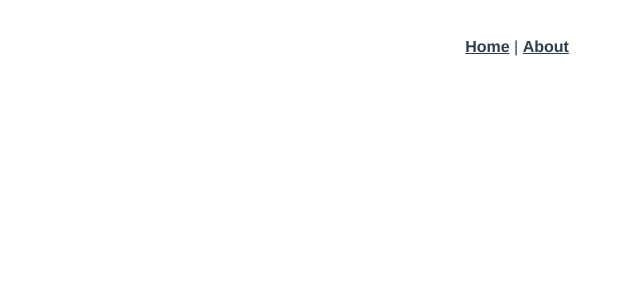
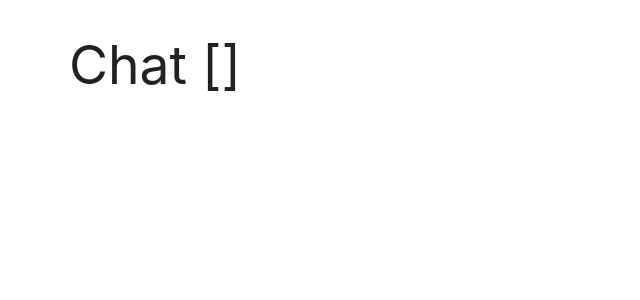
Before and after one commit to Djarid/netninja, a Vue app in the folder vue+firebase/ninja-chat/: page /chat in a window 1280 px wide. Shown: the top 300 px of the page, without its empty margins (123-763 px from the left). Built offline with nearby package versions, Linux system fonts and the light colour scheme.

Commit message:
lesson 62 - Props via routes

```diff
--- a/vue+firebase/ninja-chat/public/index.html
+++ b/vue+firebase/ninja-chat/public/index.html
@@ -4,6 +4,12 @@
     <meta charset="utf-8">
     <meta http-equiv="X-UA-Compatible" content="IE=edge">
     <meta name="viewport" content="width=device-width,initial-scale=1.0">
+    <!--Import Google Icon Font-->
+    <link href="https://fonts.googleapis.com/icon?family=Material+Icons" rel="stylesheet">
+
+    <!-- Compiled and minified CSS -->
+    <link rel="stylesheet" href="https://cdnjs.cloudflare.com/ajax/libs/materialize/1.0.0/css/materialize.min.css">
+
     <link rel="icon" href="<%= BASE_URL %>favicon.ico">
     <title><%= htmlWebpackPlugin.options.title %></title>
   </head>
--- a/vue+firebase/ninja-chat/src/App.vue
+++ b/vue+firebase/ninja-chat/src/App.vue
@@ -1,32 +1,9 @@
 <template>
   <div id="app">
-    <div id="nav">
-      <router-link to="/">Home</router-link> |
-      <router-link to="/about">About</router-link>
-    </div>
     <router-view/>
   </div>
 </template>
 
 <style lang="scss">
-#app {
-  font-family: Avenir, Helvetica, Arial, sans-serif;
-  -webkit-font-smoothing: antialiased;
-  -moz-osx-font-smoothing: grayscale;
-  text-align: center;
-  color: #2c3e50;
-}
 
-#nav {
-  padding: 30px;
-
-  a {
-    font-weight: bold;
-    color: #2c3e50;
-
-    &.router-link-exact-active {
-      color: #42b983;
-    }
-  }
-}
 </style>
--- a/vue+firebase/ninja-chat/src/router/index.js
+++ b/vue+firebase/ninja-chat/src/router/index.js
@@ -1,23 +1,31 @@
 import Vue from 'vue'
 import VueRouter from 'vue-router'
-import Home from '../views/Home.vue'
+import Welcome from '../views/Welcome.vue'
+//import Chat from '@/views/Chat'
 
 Vue.use(VueRouter)
 
   const routes = [
   {
     path: '/',
-    name: 'Home',
-    component: Home
+    name: 'Welcome',
+    component: Welcome
   },
+  // {
+  //   path: '/about',
+  //   name: 'About',
+  //   // route level code-splitting
+  //   // this generates a separate chunk (about.[hash].js) for this route
+  //   // which is lazy-loaded when the route is visited.
+  //   component: () => import(/* webpackChunkName: "about" */ '../views/About.vue')
+  // },
   {
-    path: '/about',
-    name: 'About',
-    // route level code-splitting
-    // this generates a separate chunk (about.[hash].js) for this route
-    // which is lazy-loaded when the route is visited.
-    component: () => import(/* webpackChunkName: "about" */ '../views/About.vue')
+    path: '/chat',
+    name: 'Chat',
+    component: () => import('@/views/Chat.vue'),
+    props: true
   }
+
 ]
 
 const router = new VueRouter({
--- /dev/null
+++ b/vue+firebase/ninja-chat/src/views/Chat.vue
@@ -0,0 +1,22 @@
+<template>
+    <div class="chat container">
+        <h2>Chat [{{ this.name }}]</h2>
+    </div>
+</template>
+
+
+<script>
+export default {
+    name: 'Chat',
+    props: ['name'],
+    data() {
+        return {
+
+        }
+    },
+}
+</script>
+
+<style>
+
+</style>
--- a/vue+firebase/ninja-chat/src/views/Home.vue
+++ /dev/null
@@ -1,18 +0,0 @@
-<template>
-  <div class="home">
-    <img alt="Vue logo" src="../assets/logo.png">
-    <HelloWorld msg="Welcome to Your Vue.js App"/>
-  </div>
-</template>
-
-<script>
-// @ is an alias to /src
-import HelloWorld from '@/components/HelloWorld.vue'
-
-export default {
-  name: 'Home',
-  components: {
-    HelloWorld
-  }
-}
-</script>
--- /dev/null
+++ b/vue+firebase/ninja-chat/src/views/Welcome.vue
@@ -0,0 +1,54 @@
+<template>
+  <div class="welcome container">
+    <div class="card">
+      <div class="card-content center-align">
+        <h2 class="teal-text">Welcome</h2>
+        <form @submit.prevent="enterChat">
+          <label for="name">Enter your name</label>
+          <input type="text" name="name" v-model="name">
+          <p class="red-text" v-if="feedback">{{ feedback }}</p>
+          <button class="btn teal">Enter Chat</button>
+        </form>
+      </div>
+    </div>
+  </div>
+</template>
+
+<script>
+// @ is an alias to /src
+
+export default {
+  name: 'Welcome',
+  components: {
+
+  },
+  data() {
+    return {
+      name: null,
+      feedback: null,
+    }
+  },
+  methods: {
+    enterChat() {
+      if (this.name) {
+        this.$router.push({name: 'Chat', params: {name: this.name}})
+      } else {
+        this.feedback = 'You must enter a name to join'
+      }
+    }
+  }
+}
+</script>
+
+<style>
+.welcome {
+  max-width: 400px;
+  margin-top: 100px;
+}
+.welcome h2 {
+  font-size: 3em;
+}
+.welcome button {
+  margin: 30px auto;
+}
+</style>
```
